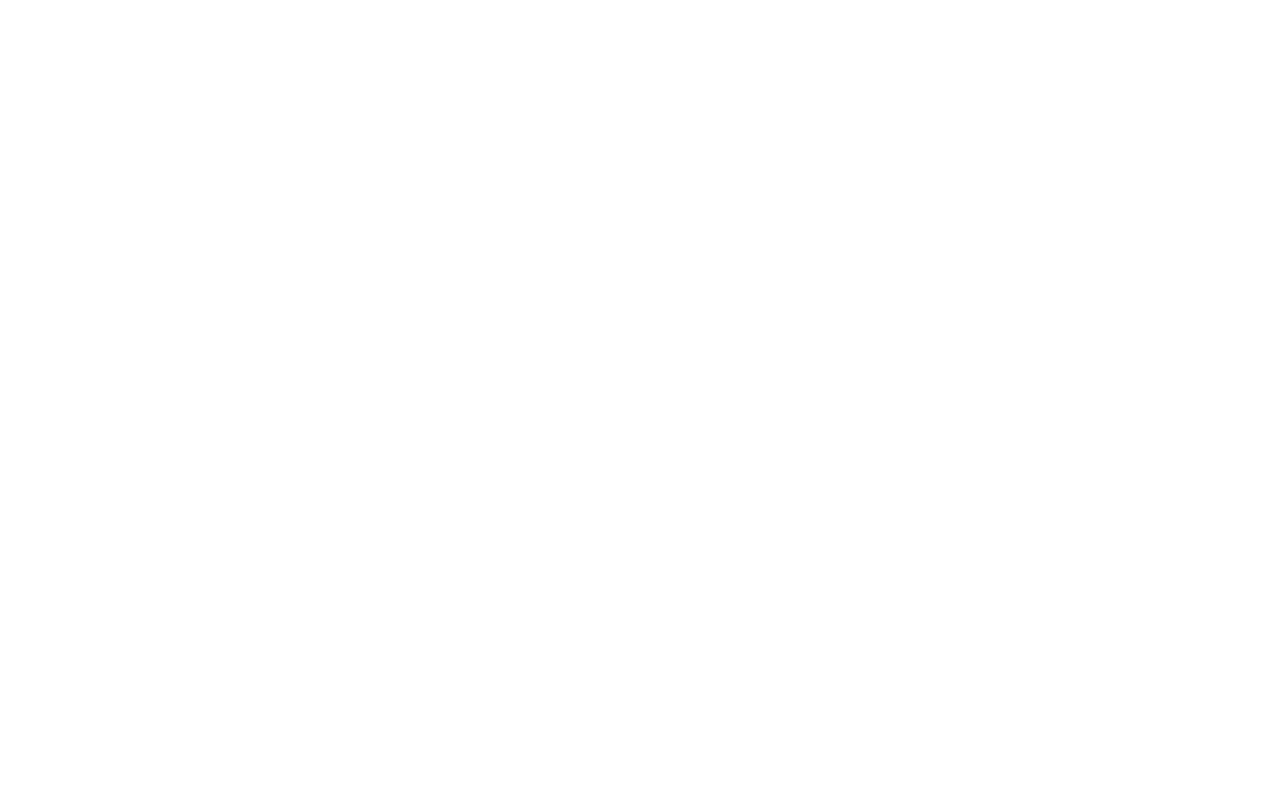
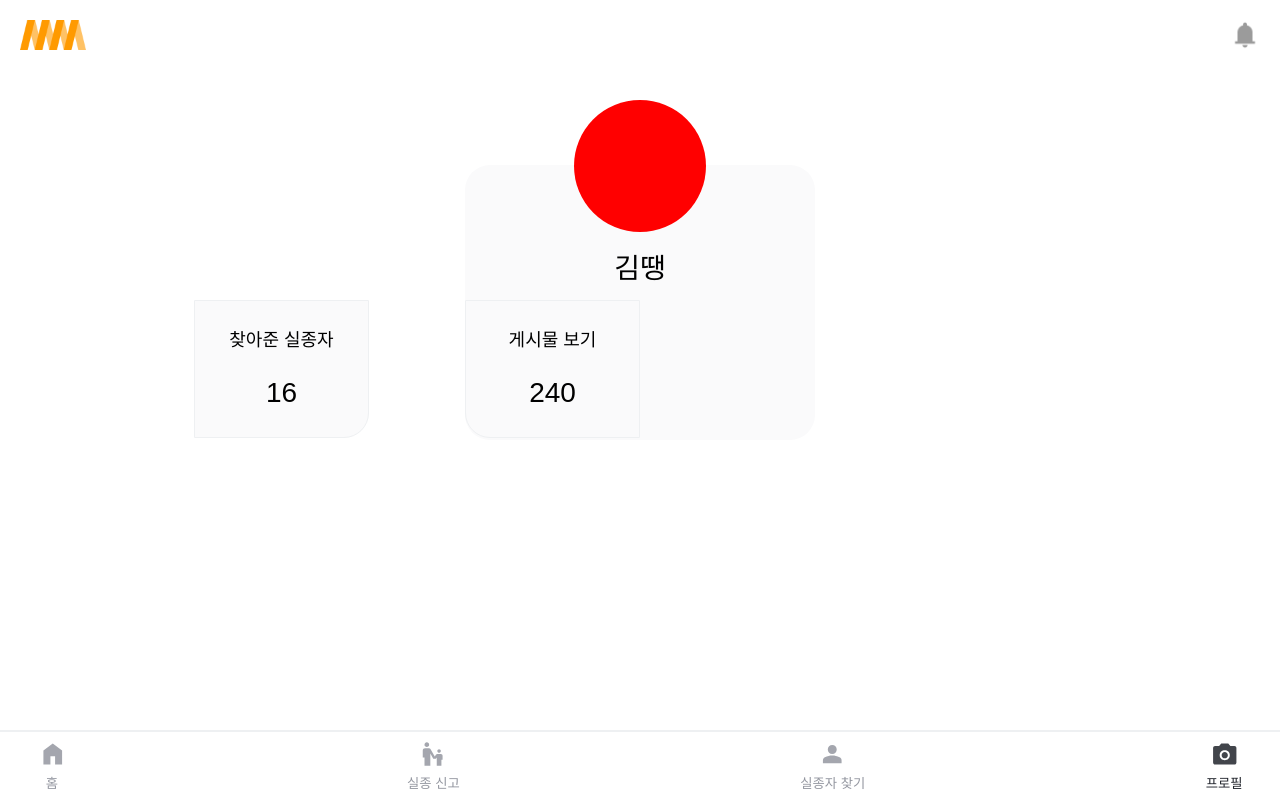
Before and after one commit to APPJAM23/APPJAM23_Frontend, a React (Create React App) app: page /profile in a window 1280 px wide. Before the commit this address had no page. Built offline with nearby package versions, Linux system fonts and the light colour scheme.

Commit message:
js->jsx, profile router

```diff
--- a/src/pages/Profile.js
+++ b/src/pages/Profile.jsx
@@ -28,7 +28,7 @@
     justify-content: center;
     align-items: center;
     flex-direction: column;
-    margin-top: 19px;
+    margin-top: 50px;
 `;
 const UserName = styled.div`
     margin: 18px 0;
@@ -37,7 +37,7 @@
     position: absolute;
     z-index: 50;
     text-align: center;
-    top: 19px
+    top: 100px
 `;
 const ProfileImg = styled.div`
     width: 132px; height: 132px;
@@ -55,9 +55,9 @@
     margin-top: 65px;
 `
 const Square = styled.div`
-    width: 175px; height: 175px;
+    width: 175px; height: 138px;
     position: absolute;
-    top: 222px;
+    top: 300px;
     display: flex;
     align-items: center;
     justify-content: center;
--- a/src/router/index.jsx
+++ b/src/router/index.jsx
@@ -4,6 +4,7 @@
 import MissingReportPage from "../pages/MissingReportPage";
 import MissingDetail from "../pages/MissingDetail";
 import MissingReportDetailPage from "../pages/MissingReportDetailPage";
+import Profile from "../pages/Profile";
 
 const MainRouter = () => {
   return (
@@ -14,6 +15,7 @@
         <Route element={<MissingDetail />} path="/home/detail/:id" />
         <Route element={<MissingReportPage />} path="/missing_report" />
         <Route element={<MissingReportDetailPage />} path="/report_detail" />
+        <Route element={<Profile />} path="/profile" />
       </Route>
     </Routes>
   );
```
Also changed, not shown: src/pages/MissingDetail.jsx (renamed from src/pages/MissingDetail.js), src/pages/MissingList.jsx (renamed from src/pages/MissingList.js), src/pages/Standby.jsx (renamed from src/pages/Standby.js).
